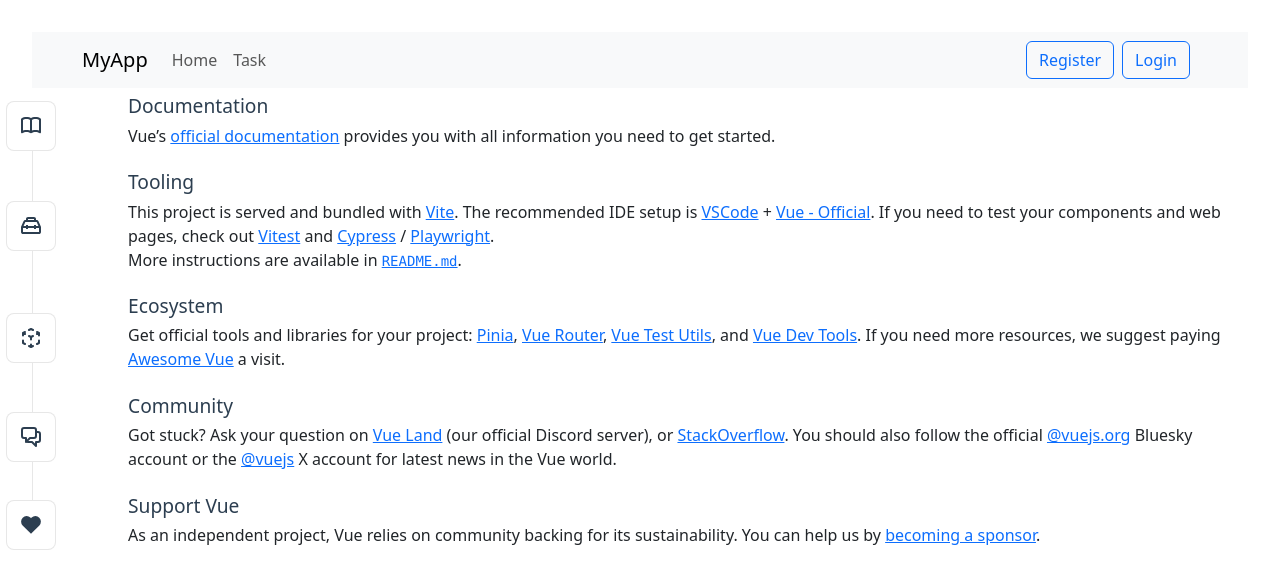
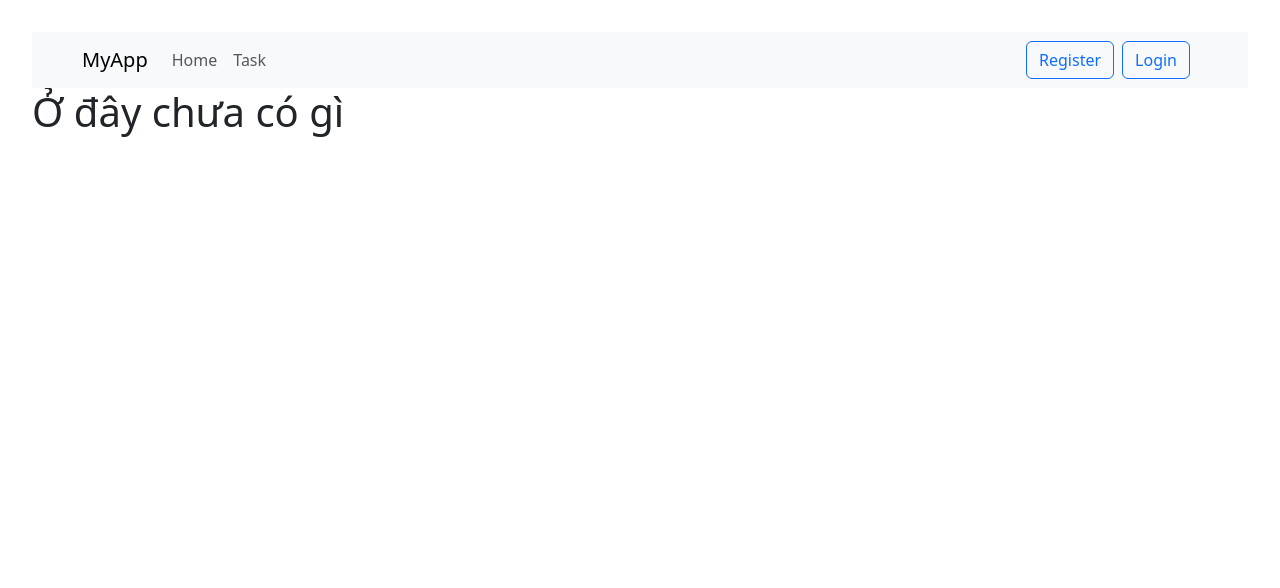
Before and after one commit to anhvohoanghuy/viewForMiniProject, a Vue app: page / in a window 1280 px wide. Shown: the top 588 px of the page. Built offline with nearby package versions, Linux system fonts and the light colour scheme.

Commit message:
axios instance fix

```diff
--- a/package.json
+++ b/package.json
@@ -20,6 +20,7 @@
   },
   "devDependencies": {
     "@vitejs/plugin-vue": "^5.2.3",
+    "@vue/tsconfig": "^0.7.0",
     "prettier": "3.5.3",
     "vite": "^6.2.4",
     "vite-plugin-vue-devtools": "^7.7.2"
--- a/src/components/TheWelcome.vue
+++ b/src/components/TheWelcome.vue
@@ -1,94 +1,7 @@
 <script setup>
-import WelcomeItem from './WelcomeItem.vue'
-import DocumentationIcon from './icons/IconDocumentation.vue'
-import ToolingIcon from './icons/IconTooling.vue'
-import EcosystemIcon from './icons/IconEcosystem.vue'
-import CommunityIcon from './icons/IconCommunity.vue'
-import SupportIcon from './icons/IconSupport.vue'
-
 const openReadmeInEditor = () => fetch('/__open-in-editor?file=README.md')
 </script>
 
 <template>
-  <WelcomeItem>
-    <template #icon>
-      <DocumentationIcon />
-    </template>
-    <template #heading>Documentation</template>
-
-    Vue’s
-    <a href="https://vuejs.org/" target="_blank" rel="noopener">official documentation</a>
-    provides you with all information you need to get started.
-  </WelcomeItem>
-
-  <WelcomeItem>
-    <template #icon>
-      <ToolingIcon />
-    </template>
-    <template #heading>Tooling</template>
-
-    This project is served and bundled with
-    <a href="https://vite.dev/guide/features.html" target="_blank" rel="noopener">Vite</a>. The
-    recommended IDE setup is
-    <a href="https://code.visualstudio.com/" target="_blank" rel="noopener">VSCode</a>
-    +
-    <a href="https://github.com/vuejs/language-tools" target="_blank" rel="noopener">Vue - Official</a>. If
-    you need to test your components and web pages, check out
-    <a href="https://vitest.dev/" target="_blank" rel="noopener">Vitest</a>
-    and
-    <a href="https://www.cypress.io/" target="_blank" rel="noopener">Cypress</a>
-    /
-    <a href="https://playwright.dev/" target="_blank" rel="noopener">Playwright</a>.
-
-    <br />
-
-    More instructions are available in
-    <a href="javascript:void(0)" @click="openReadmeInEditor"><code>README.md</code></a
-    >.
-  </WelcomeItem>
-
-  <WelcomeItem>
-    <template #icon>
-      <EcosystemIcon />
-    </template>
-    <template #heading>Ecosystem</template>
-
-    Get official tools and libraries for your project:
-    <a href="https://pinia.vuejs.org/" target="_blank" rel="noopener">Pinia</a>,
-    <a href="https://router.vuejs.org/" target="_blank" rel="noopener">Vue Router</a>,
-    <a href="https://test-utils.vuejs.org/" target="_blank" rel="noopener">Vue Test Utils</a>, and
-    <a href="https://github.com/vuejs/devtools" target="_blank" rel="noopener">Vue Dev Tools</a>. If
-    you need more resources, we suggest paying
-    <a href="https://github.com/vuejs/awesome-vue" target="_blank" rel="noopener">Awesome Vue</a>
-    a visit.
-  </WelcomeItem>
-
-  <WelcomeItem>
-    <template #icon>
-      <CommunityIcon />
-    </template>
-    <template #heading>Community</template>
-
-    Got stuck? Ask your question on
-    <a href="https://chat.vuejs.org" target="_blank" rel="noopener">Vue Land</a>
-    (our official Discord server), or
-    <a href="https://stackoverflow.com/questions/tagged/vue.js" target="_blank" rel="noopener"
-      >StackOverflow</a
-    >. You should also follow the official
-    <a href="https://bsky.app/profile/vuejs.org" target="_blank" rel="noopener">@vuejs.org</a>
-    Bluesky account or the
-    <a href="https://x.com/vuejs" target="_blank" rel="noopener">@vuejs</a>
-    X account for latest news in the Vue world.
-  </WelcomeItem>
-
-  <WelcomeItem>
-    <template #icon>
-      <SupportIcon />
-    </template>
-    <template #heading>Support Vue</template>
-
-    As an independent project, Vue relies on community backing for its sustainability. You can help
-    us by
-    <a href="https://vuejs.org/sponsor/" target="_blank" rel="noopener">becoming a sponsor</a>.
-  </WelcomeItem>
+  <h1>Ở đây chưa có gì</h1>
 </template>
--- a/src/components/WelcomeItem.vue
+++ b/src/components/WelcomeItem.vue
@@ -1,8 +1,5 @@
 <template>
   <div class="item">
-    <i>
-      <slot name="icon"></slot>
-    </i>
     <div class="details">
       <h3>
         <slot name="heading"></slot>
--- a/src/services/axiosInstance.js
+++ b/src/services/axiosInstance.js
@@ -85,4 +85,51 @@ axiosInstance.interceptors.response.use(
     }
   },
 )
+const logout = async () => {
+  localStorage.removeItem('accessToken')
+  localStorage.removeItem('refreshToken')
+  localStorage.removeItem('userId')
+  window.location.href = '/login'
+  const response = await axios.post('http://localhost:8080/api/auth/logout', {
+    refreshToken: localStorage.getItem('refreshToken'),
+    accessToken: localStorage.getItem('accessToken'),
+    userId: localStorage.getItem('userId'),
+  })
+  if (response.status === 200) {
+    console.log('Logout successful')
+  } else {
+    console.error('Logout failed')
+  }
+}
+const getTaskByUserId = async (userId) => {
+  try {
+    const response = await axiosInstance.get(`/tasks/${userId}`)
+    return response.data
+  } catch (error) {
+    console.error('Error fetching tasks:', error)
+    throw error
+  }
+}
+const register = async (user) => {
+  try {
+    const response = await axiosInstance.post('/auth/register', user)
+    return response.data
+  } catch (error) {
+    console.error('Error registering user:', error)
+    throw error
+  }
+}
+const login = async (user) => {
+  try {
+    const response = await axios.post('http://localhost:8080/api/auth/login', user)
+    const { accessToken, refreshToken, userId } = response.data
+    localStorage.setItem('accessToken', accessToken)
+    localStorage.setItem('refreshToken', refreshToken)
+    localStorage.setItem('userId', userId)
+    return response.data
+  } catch (error) {
+    console.error('Error logging in:', error)
+    throw error
+  }
+}
 export default axiosInstance
```
Also changed, not shown: 1 other file (tests, documents, lock files or other folders).
